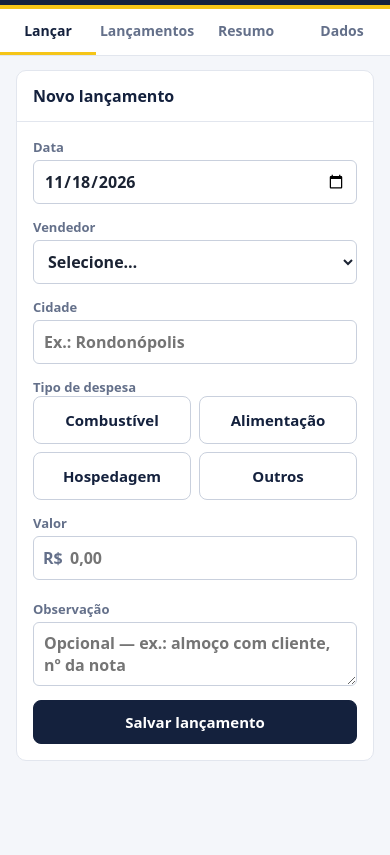
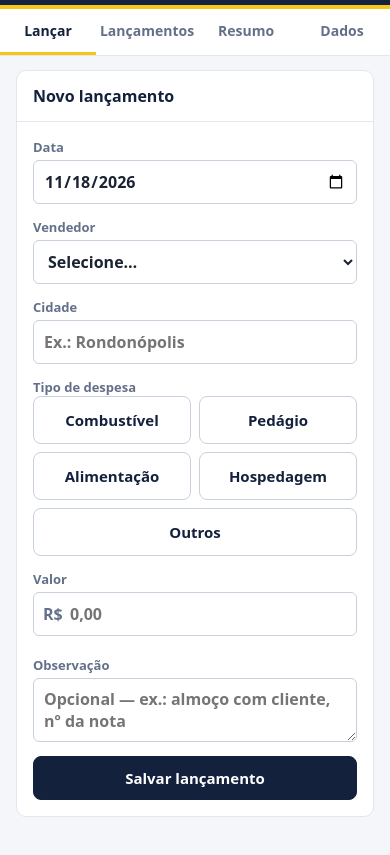
Before and after one commit to danielcortestds/projetos-claude, a plain HTML site: page despesas/index.html in a window 390 px wide. Shown: the part 103-958 px from the top of the page. Before the commit the page ends 922 px from the top, so only its background shows below. Drawn offline with Linux system fonts and the light colour scheme.

Commit message:
Despesas: adiciona o tipo Pedágio
Co-Authored-By: Claude Opus 5.5 <noreply@anthropic.com>
Claude-Session: https://claude.ai/code/session_01Maic9vks3RNSeVNpYD9G5g

```diff
--- a/despesas/index.html
+++ b/despesas/index.html
@@ -71,7 +71,7 @@
   textarea { min-height: 64px; resize: vertical; }
   input:focus, select:focus, textarea:focus { outline: 2px solid var(--yellow); outline-offset: 0; border-color: var(--navy-2); }
   .erro-campo { border-color: var(--red) !important; background: #fff6f6; }
-  .tipos { display: grid; grid-template-columns: repeat(4, minmax(0, 1fr)); gap: 8px; }
+  .tipos { display: grid; grid-template-columns: repeat(auto-fit, minmax(120px, 1fr)); gap: 8px; }
   .tipos button {
     font: inherit; font-weight: 600; min-height: 48px; border-radius: 8px; cursor: pointer;
     border: 1px solid #c9d0dd; background: #fff; color: var(--navy);
@@ -157,6 +157,7 @@
     .form { grid-template-columns: minmax(0, 1fr); }
     .form .obs-campo, .form .largo { grid-column: 1 / -1; }
     .tipos { grid-template-columns: repeat(2, minmax(0, 1fr)); }
+    .tipos button:last-child:nth-child(odd) { grid-column: 1 / -1; }
     .acoes .btn { flex: 1; }
     .kpis { grid-template-columns: minmax(0, 1fr); gap: 10px; }
     .kpi strong { font-size: 20px; }
@@ -337,7 +338,7 @@ const VENDEDORES = [
   'Eduarda Moraes Silva', 'Fábio Nunes Ferreira', 'Gabriela Costa Pinto', 'Henrique Dias Rocha',
   'Isabela Martins Cruz', 'João Victor Almeida'
 ];
-const TIPOS = ['Combustível', 'Alimentação', 'Hospedagem', 'Outros'];
+const TIPOS = ['Combustível', 'Pedágio', 'Alimentação', 'Hospedagem', 'Outros'];
 const CHAVE = 'pantanal_despesas_v1';
 const CHAVE_VEND = 'pantanal_despesas_vendedor';
 const XLSX_URL = 'https://cdnjs.cloudflare.com/ajax/libs/xlsx/0.18.5/xlsx.full.min.js';
@@ -748,7 +749,7 @@ $('btn-excel').addEventListener('click', async () => {
   linhas.forEach(l => aoaR.push([l.vendedor, ...TIPOS.map(t => l[t]), l.total]));
   aoaR.push(['Total por tipo', ...TIPOS.map(t => totais[t]), totais.total]);
   const wsR = X.utils.aoa_to_sheet(aoaR);
-  formatar(wsR, [1, 2, 3, 4, 5], [], [24, 14, 14, 14, 14, 14]);
+  formatar(wsR, TIPOS.map((_, i) => i + 1).concat(TIPOS.length + 1), [], [24, ...TIPOS.map(() => 14), 14]);
 
   const aoaE = [['Data', 'Vendedor', 'Alimentação no dia', 'Limite', 'Excesso']];
   estouros.forEach(e => aoaE.push([isoParaData(e.data), e.vendedor, e.total, LIMITE_ALIMENTACAO, e.excesso]));
```
